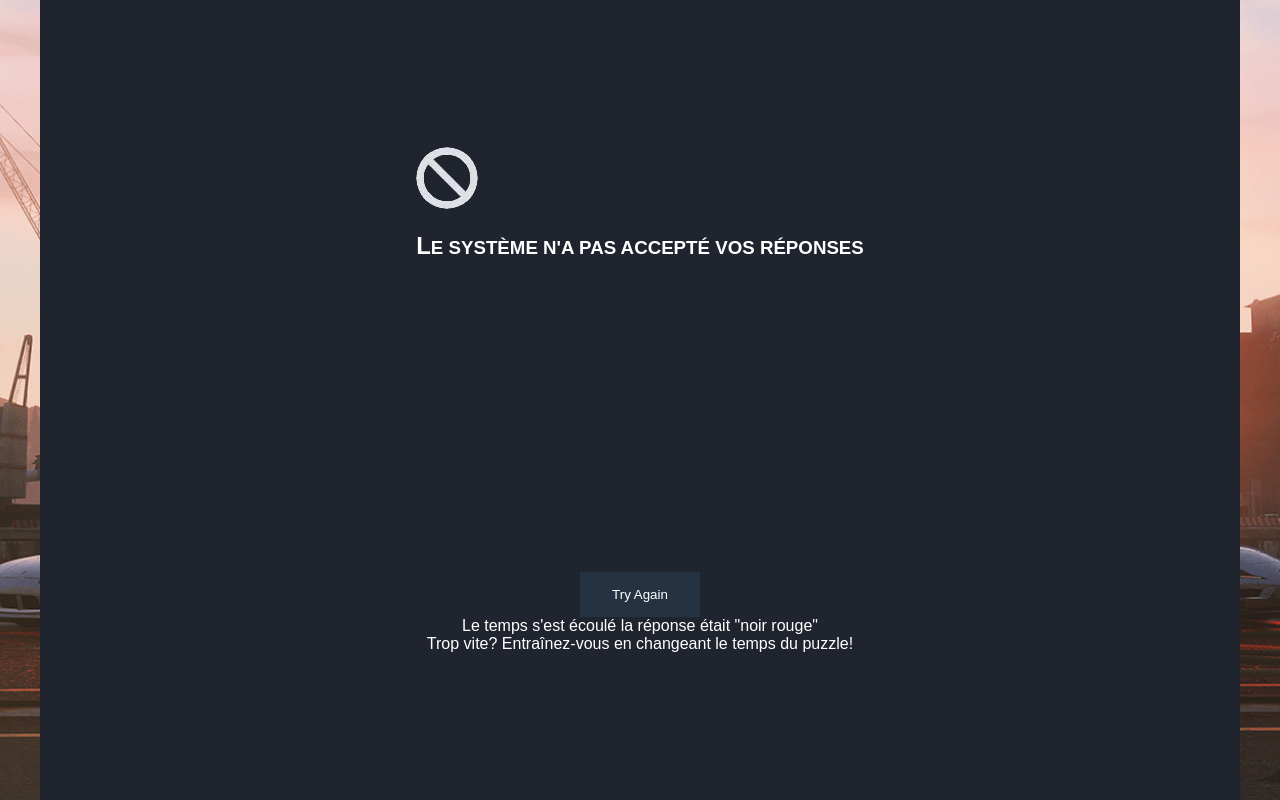
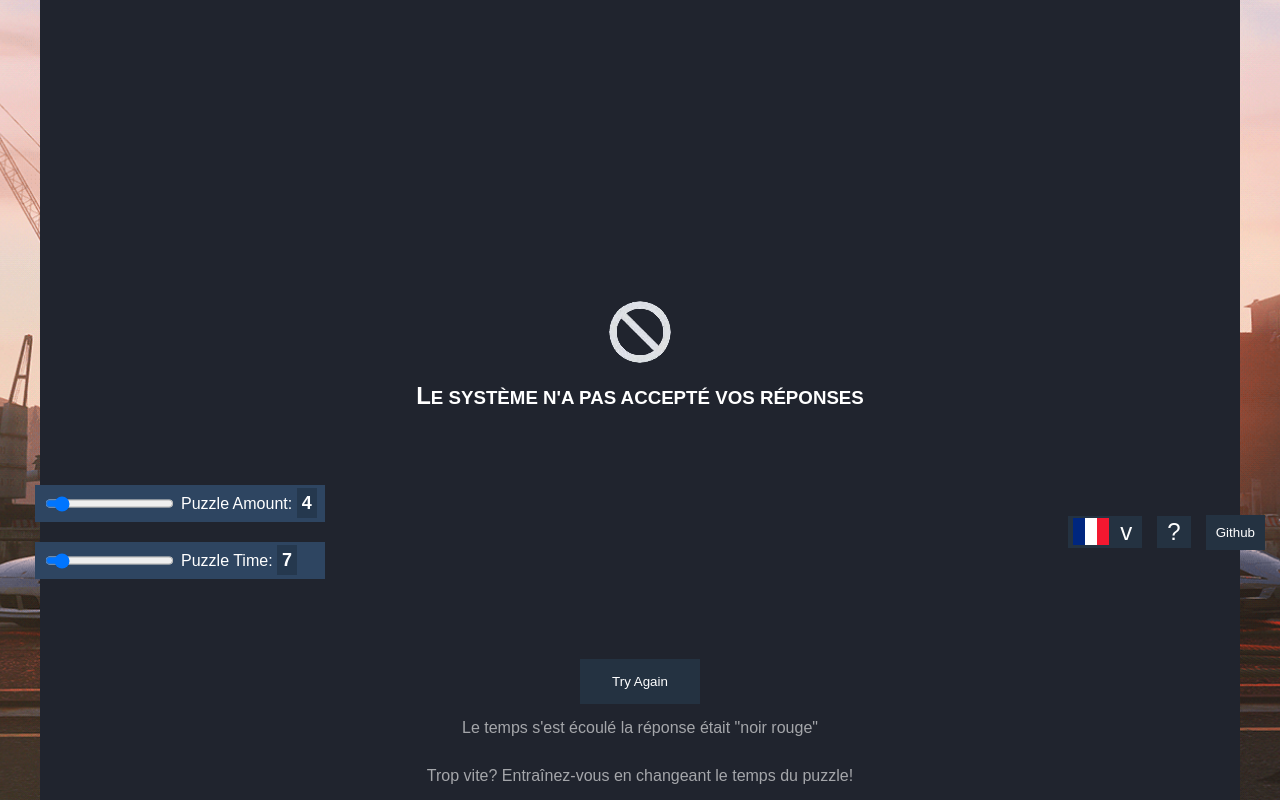
Before and after one commit to jubatus-ly/GTA-V-HeistHack-MiniGames, a website built with Vite: page GTA-V-HEISTHACK-MINIGAMES/src/games/laptop/laptop.html in a window 1280 px wide. Built offline with nearby package versions, Linux system fonts and the light colour scheme.

Commit message:
added the configure amount of box and time

```diff
--- a/GTA-V-HEISTHACK-MINIGAMES/src/games/laptop/laptop.html
+++ b/GTA-V-HEISTHACK-MINIGAMES/src/games/laptop/laptop.html
@@ -7,7 +7,7 @@
 </head>
 <body class="laptop-hack">
     <div class="laptop-screen">
-        <div class="">
+        <div class="center-error-message">
             <img src="../../../asset/failed.png" alt="forbidden sign">
             <h3 class="error-text">
                 <span class="capital">L</span>E SYSTÈME N'A PAS ACCEPTÉ VOS RÉPONSES
@@ -20,6 +20,31 @@
         </div>
     </div>
 
+    <div class="configure">
+        <div class="hack">
+            <div class="puzzle-amount">
+                <input type="range" id="amount-control" name="amount-control" min="5" max="30" value="7">
+                <div class="display-amount">
+                    Puzzle Amount: <span class="number">4</span>
+                </div>
+            </div>
+            <div class="puzzle-time">
+                <input type="range" id="time-control" name="time-control" min="5" max="30" value="7">
+                <div class="display-time">
+                    Puzzle Time: <span class="number">7</span>
+                </div>
+            </div>
+        </div>
+        <div class="help">
+            <button class="language-button">
+                <span class="flag-selected-display flag-icon"></span>
+                v
+            </button>
+            <button class="help-button">?</button>
+            <button class="github-button">Github</button>
+        </div>
+    </div>
+
     <script type="module" src="laptop.ts"></script>
 </body>
 </html>
--- a/GTA-V-HEISTHACK-MINIGAMES/src/games/laptop/laptop.scss
+++ b/GTA-V-HEISTHACK-MINIGAMES/src/games/laptop/laptop.scss
@@ -42,10 +42,11 @@ button:hover {
         background-color: #20242E;
         display: flex;
         justify-content: center;
-        align-items: center;
+        align-items: end;
         flex-wrap: wrap;
 
         .center-error-message {
+            padding-top: 70px;
             display: flex;
             flex-direction: column;
             align-items: center;
@@ -66,7 +67,74 @@ button:hover {
                 // no properties yet
             }
             .try-again-hint {
-                color: white;
+                padding: 15px;
+                color: #fdfdfd99;
+            }
+        }
+
+    }
+
+    .configure {
+        min-width: calc(100% - 30px);
+        position: absolute;
+        top: 450px;
+        left: 0px;
+        padding: 15px;
+        display: flex;
+        justify-content: space-between;
+
+        .help {
+            display: flex;
+            align-items: center;
+            gap: 15px;
+
+            .help-button {
+                padding: 2px 10px;
+                font-size: x-large;
+            }
+
+            .github-button {
+                padding: 10px;
+            }
+
+            .language-button {
+                font-size: x-large;
+                padding: 2px 10px 2px 0px;
+
+                .flag-icon {
+                    background-image: url("../../../asset/countries/fr.svg");
+                }
+
+                .flag-selected-display {
+                    padding: 0px 35px 0px 1px;
+                    margin: 13px 11px 10px 5px;
+                }
+            }
+        }
+
+        .hack {
+            color: white;
+            .puzzle-amount {
+                display: flex;
+                gap: 5px;
+                background-color: #2e4561;
+                padding: 8px;
+                margin: 20px;
+            }
+
+            .puzzle-time {
+                display: flex;
+                gap: 5px;
+                background-color: #2e4561;
+                padding: 8px;
+                margin: 20px;
+            }
+
+            .number {
+                padding: 5px;
+                background-color: rgba(0, 0, 0, 0.192);
+                font-weight: bolder;
+                font-size: large;
             }
         }
 
```
Also changed, not shown: GTA-V-HEISTHACK-MINIGAMES/asset/countries/fr.svg (added).
